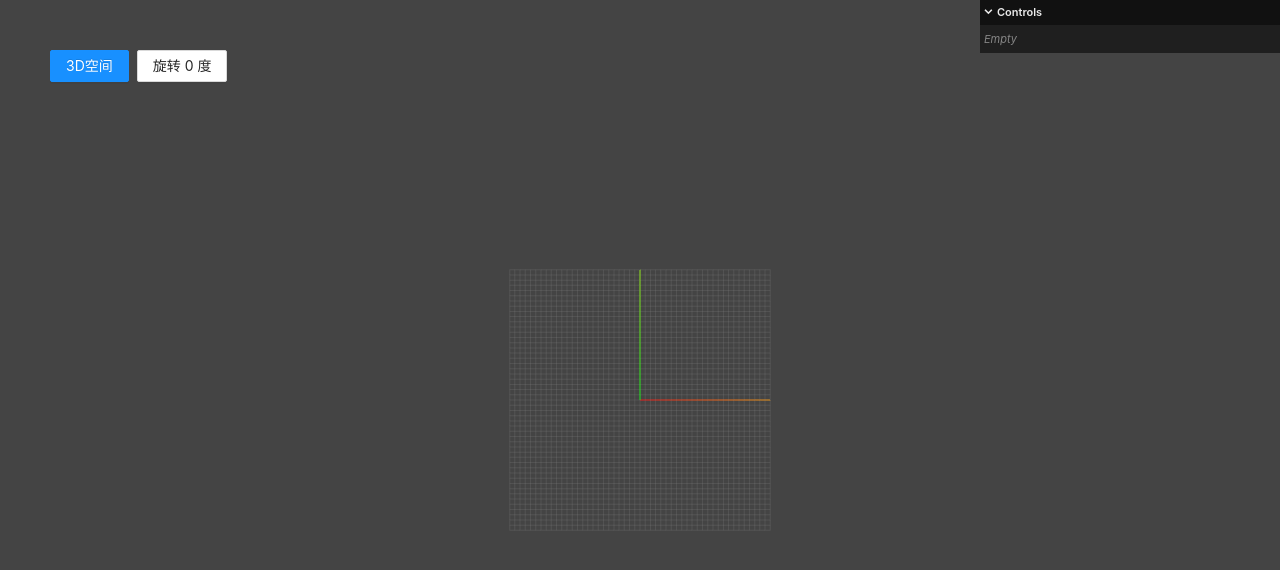
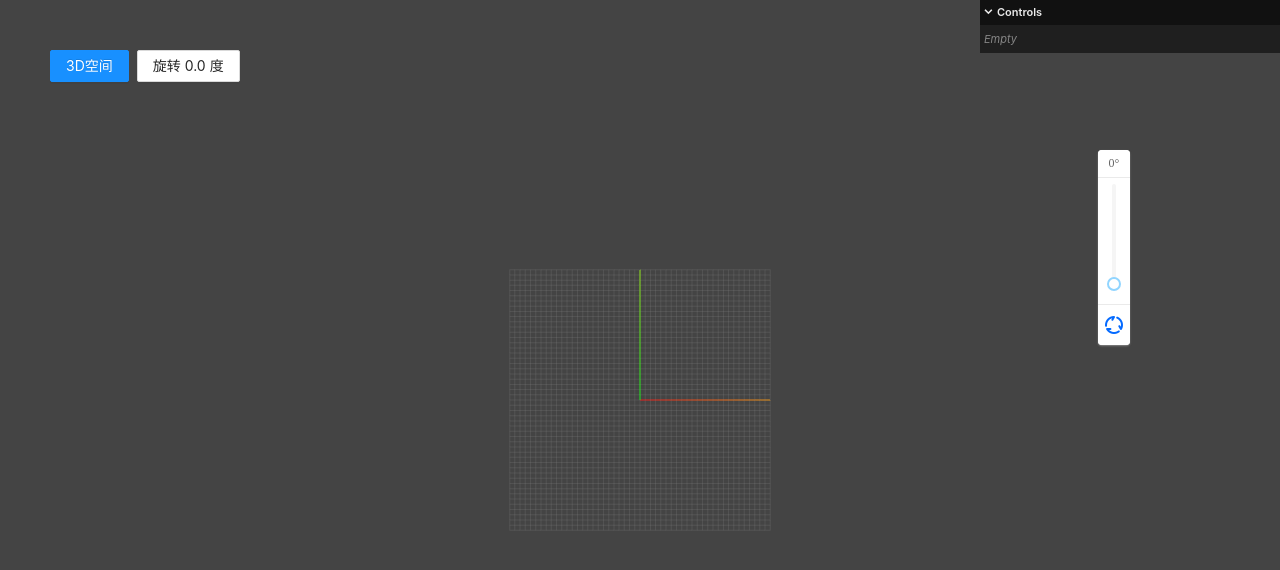
Before and after one commit to LovelyPhoebe/threejs-demo, a React (Create React App) app: page / in a window 1280 px wide. Shown: the top 570 px of the page. Built offline with nearby package versions, Linux system fonts and the light colour scheme.

Commit message:
feat: 实现拖动旋转

```diff
--- a/src/App.js
+++ b/src/App.js
@@ -3,7 +3,7 @@ import "./App.css";
 import "antd/dist/antd.css";
 // 引入three.js
 import * as THREE from "three";
-import { useEffect, useState } from "react";
+import { useEffect, useMemo, useState } from "react";
 // 引入轨道控制器扩展库OrbitControls.js
 import { OrbitControls } from "three/addons/controls/OrbitControls.js";
 import { useBase } from "./hook/useBase";
@@ -13,16 +13,22 @@ import { useLine } from "./hook/useLine";
 import { useInte } from "./hook/useInte";
 import { useDrawPolygon } from "./hook/useDrawPolygon";
 import { Button, Space } from "antd";
+import RotateMap from "./comp/RotateMap";
+import { radToDeg } from "./utils/tool";
 
 function App() {
   const [topDown, setTopDown] = useState(true);
-  const [rotate, setRotate] = useState(0);
+  const [rad, serRad] = useState(0);
   // useBase();
   // useZhenlie()
   // useBufferGeom()
   // useInte()
   // useLine()
-  useDrawPolygon({ topDown, rotate });
+  useDrawPolygon({ topDown, rad });
+
+  const deg = useMemo(() => {
+    return radToDeg(rad).toFixed(1)
+  }, [rad])
   return (
     <div className="App" id="app">
       <div className="btn">
@@ -30,11 +36,16 @@ function App() {
           <Button onClick={() => setTopDown((pre) => !pre)} type="primary">
             {topDown ? "3D空间" : "俯视图"}
           </Button>
-          <Button onClick={() => setRotate((pre) => pre + 30)}>
-            旋转 {rotate} 度
+          <Button>
+            旋转 {deg} 度
           </Button>
         </Space>
       </div>
+      <RotateMap
+        onSliderChange={(rad) => {
+          serRad(rad);
+        }}
+      />
     </div>
   );
 }
--- /dev/null
+++ b/src/comp/RotateMap.css
@@ -0,0 +1,39 @@
+.sliderBox {
+  position: absolute;
+  top: 150px;
+  right: 150px;
+  display: flex;
+  flex-direction: column;
+  align-items: center;
+  justify-content: flex-end;
+  flex: 1;
+  margin-bottom: 10px;
+  background: #ffffff;
+  box-shadow: 0px 1px 2px 0px rgba(199, 199, 199, 0.5);
+  border-radius: 4px;
+  overflow: hidden;
+  z-index: 999;
+}
+.sliderText {
+  background: #fff;
+  border-bottom: 1px solid #eaeaea;
+  padding: 4px 0;
+  width: 100%;
+  text-align: center;
+  font-size: 12px;
+  font-family: PingFangSC-Regular, PingFang SC;
+  font-weight: 400;
+  color: #666666;
+}
+.sliderEle {
+  /* padding: 10px 0; */
+  margin-bottom: 20px;
+  height: 100px;
+}
+.sliderImg {
+  border-top: 1px solid #eaeaea;
+  background: #fff;
+  padding: 10px 6px;
+  width: 100%;
+  display: flex;
+}
--- /dev/null
+++ b/src/comp/RotateMap.jsx
@@ -0,0 +1,56 @@
+import { Slider } from "antd";
+import React, { forwardRef, useImperativeHandle, useState } from "react";
+import "./RotateMap.css";
+import sliderPng from "../assets/slider_s.png"
+
+function RotateMap({ onSliderChange }, ref) {
+  const [sliderText, setSliderText] = useState(0);
+
+  useImperativeHandle(ref, () => {
+    return {
+      resetRotation: () => {
+        setSliderText(0);
+        if (onSliderChange) {
+          onSliderChange(0);
+        }
+      }
+    }
+  })
+
+  const onChangeSlider = (value) => {
+    if (isNaN(value)) {
+      return;
+    }
+    const rotation = (+value * Math.PI) / 180;
+    setSliderText(value);
+    if (onSliderChange) {
+      onSliderChange(rotation);
+    }
+  };
+
+  return (
+    <div className={"sliderBox"}>
+      <div className={"sliderText"}>{sliderText}&deg;</div>
+      <Slider
+        className={"sliderEle"}
+        vertical
+        tipFormatter={null}
+        defaultValue={0}
+        min={0}
+        max={360}
+        value={typeof sliderText === "number" ? sliderText : 0}
+        onChange={onChangeSlider}
+      />
+      <div className={"sliderImg"}>
+        <img
+          src={sliderPng}
+          alt=""
+          width="20px"
+          height="20px"
+        ></img>
+      </div>
+    </div>
+  );
+}
+
+export default forwardRef(RotateMap);
--- a/src/hook/useDrawPolygon.js
+++ b/src/hook/useDrawPolygon.js
@@ -4,7 +4,7 @@ import { OrbitControls } from "three/addons/controls/OrbitControls.js";
 import { GUI } from "three/addons/libs/lil-gui.module.min.js";
 import earcut from "earcut";
 
-export function useDrawPolygon({ topDown, rotate }) {
+export function useDrawPolygon({ topDown, rad }) {
   const sceneRef = useRef();
   const cameraRef = useRef();
   const renderRef = useRef();
@@ -44,9 +44,11 @@ export function useDrawPolygon({ topDown, rotate }) {
   };
 
   const getRotatedVertices = (vertices, center, angle) => {
-    const angleInRadians = THREE.MathUtils.degToRad(angle); // 将角度转为弧度
-    const cos = Math.cos(angleInRadians);
-    const sin = Math.sin(angleInRadians);
+    // const angleInRadians = THREE.MathUtils.degToRad(angle); // 将角度转为弧度
+    // const cos = Math.cos(angleInRadians);
+    // const sin = Math.sin(angleInRadians);
+    const cos = Math.cos(angle);
+    const sin = Math.sin(angle);
 
     const newVertices = [];
 
@@ -64,7 +66,7 @@ export function useDrawPolygon({ topDown, rotate }) {
       const y = rotatedY + center.y;
 
       // z 坐标保持不变
-      newVertices.push(new THREE.Vector3(x, y , 0))
+      newVertices.push(new THREE.Vector3(x, y, 0));
     });
     return newVertices;
   };
@@ -77,20 +79,20 @@ export function useDrawPolygon({ topDown, rotate }) {
   };
 
   useEffect(() => {
-    if (rotate && selectRef.current) {
+    if (rad && selectRef.current) {
       const positionArr = selectRef.current.geometry.attributes.position.array;
       const vertices = [];
       for (let i = 0; i < positionArr.length; i += 3) {
-          const x = positionArr[(i / 3)* 3];
-          const y = positionArr[(i / 3)* 3 + 1];
-          const z = positionArr[(i /3)* 3 + 2];
+        const x = positionArr[i];
+        const y = positionArr[i + 1];
+        const z = positionArr[i + 2];
         vertices.push(new THREE.Vector3(x, y, z));
       }
       const center = calculateCenter(vertices);
-        const newVertices = getRotatedVertices(vertices, center, rotate);
+      const newVertices = getRotatedVertices(vertices, center, rad);
       drawPolygon(newVertices);
     }
-  }, [rotate]);
+  }, [rad]);
 
   // 控制2d 3d是否可编辑
   useEffect(() => {
@@ -318,7 +320,7 @@ export function useDrawPolygon({ topDown, rotate }) {
   const drawPolygon = (vertices) => {
     // 清除之前的多边形
     sceneRef.current.children = sceneRef.current.children.filter(
-      (obj) => obj.type !== "Mesh"
+      (obj) => obj.type !== "Mesh" && obj.type !== "Line"
     );
     // 绘制点
     vertices.forEach((vertex) => {
--- /dev/null
+++ b/src/utils/tool.js
@@ -0,0 +1,8 @@
+export function radToDeg(radians) {
+  return radians * (180 / Math.PI);
+}
+
+// 将度转换为弧度
+export function degToRad(degrees) {
+  return degrees * (Math.PI / 180);
+}
```
Also changed, not shown: src/assets/slider_s.png (added). Lines whose indentation alone changed are shown as unchanged.
